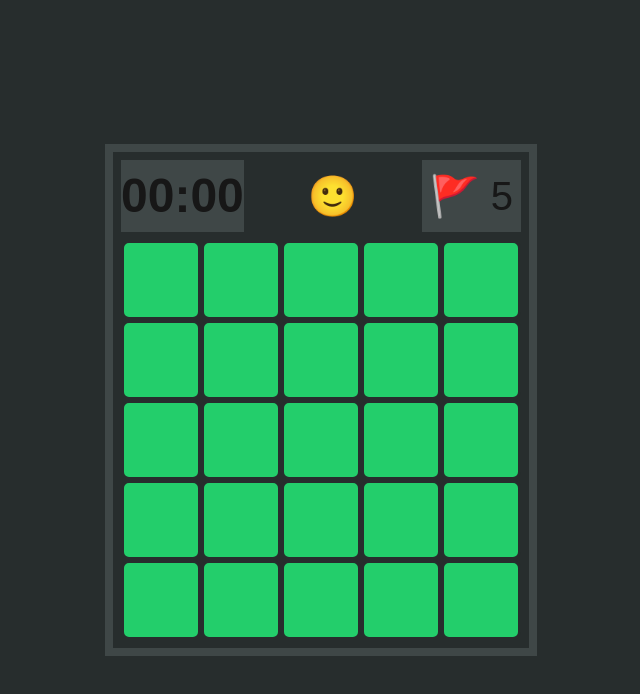
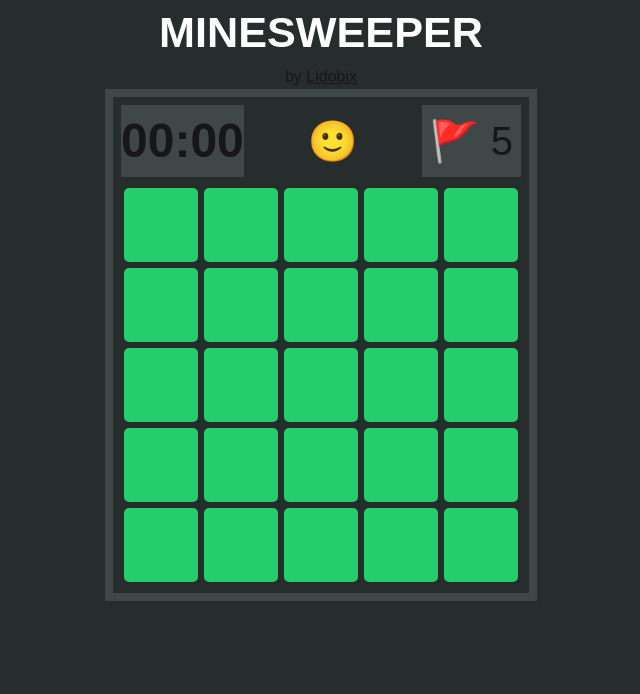
Before and after one commit to Lidobix/minesweeper, a Next.js app: page / in a window 1280 px wide. Shown: the top 694 px of the page, without its empty margins (319-959 px from the left). Built offline with nearby package versions, Linux system fonts and the light colour scheme.

Commit message:
add header + socials

```diff
--- a/app/globals.css
+++ b/app/globals.css
@@ -23,4 +23,11 @@ body {
   background: var(--background);
   color: var(--foreground);
   font-family: Arial, Helvetica, sans-serif;
+  height: 100vh;
 }
+
+h1 {
+  color: white;
+  font-size: 2.7rem;
+  font-weight: 600;
+}
--- a/app/layout.tsx
+++ b/app/layout.tsx
@@ -1,6 +1,7 @@
 import type { Metadata } from 'next';
 // import { Geist, Geist_Mono } from 'next/font/google';
 import './globals.css';
+import Header from './src/components/header/Header';
 
 // const geistSans = Geist({
 //   variable: '--font-geist-sans',
@@ -26,7 +27,11 @@ export default function RootLayout({
       <head>
         <link rel="icon" href="/assets/icon.png" sizes="any" />
       </head>
-      <body className={` antialiased`}>{children}</body>
+
+      <body className={` antialiased`}>
+        <Header></Header>
+        {children}
+      </body>
     </html>
   );
 }
--- a/app/page.tsx
+++ b/app/page.tsx
@@ -10,7 +10,6 @@ export default function Home() {
         display: 'flex',
         flexDirection: 'column',
         flex: 1,
-        height: '100vh',
         justifyContent: 'center',
         alignItems: 'center',
       }}
--- /dev/null
+++ b/app/src/components/header/Header.tsx
@@ -0,0 +1,26 @@
+import styles from './header.module.css';
+
+const Header = () => {
+  return (
+    <header className={styles.main}>
+      <h1>MINESWEEPER</h1>
+
+      <div className={styles.resume}>
+        <a href="https://ludovic-manet.netlify.app">
+          by <span className={styles.link}>Lidobix</span>
+        </a>
+
+        <a
+          href="https://github.com/Lidobix/minesweeper"
+          className={`${styles.githubIcon} ${styles.icon}`}
+        />
+        <a
+          href="https://www.linkedin.com/in/ludovic-manet/?skipRedirect=true"
+          className={`${styles.linkedinIcon} ${styles.icon}`}
+        />
+      </div>
+    </header>
+  );
+};
+
+export default Header;
--- /dev/null
+++ b/app/src/components/header/header.module.css
@@ -0,0 +1,45 @@
+.main {
+  padding: 20 0;
+  text-align: center;
+}
+
+.resume {
+  display: flex;
+  justify-content: center;
+  align-items: center;
+  gap: 10;
+  margin: 20 0;
+}
+
+.link {
+  text-decoration: underline;
+}
+
+.icon {
+  width: 30;
+  height: 30;
+  display: block;
+  background-size: cover;
+  background-position: center;
+}
+
+.githubIcon {
+  background-color: white;
+  background-image: url('./../../public/images/github.png');
+  border-radius: 50%;
+  -webkit-border-radius: 50%;
+  -moz-border-radius: 50%;
+  -ms-border-radius: 50%;
+  -o-border-radius: 50%;
+}
+
+.linkedinIcon {
+  background-image: url('./../../public/images/linkedin_icon.webp');
+}
+
+@media (min-width: 768px) {
+  .icon {
+    width: 30;
+    height: 30;
+  }
+}
```
Also changed, not shown: app/src/public/images/github.png (added), app/src/public/images/linkedin_icon.webp (added).
